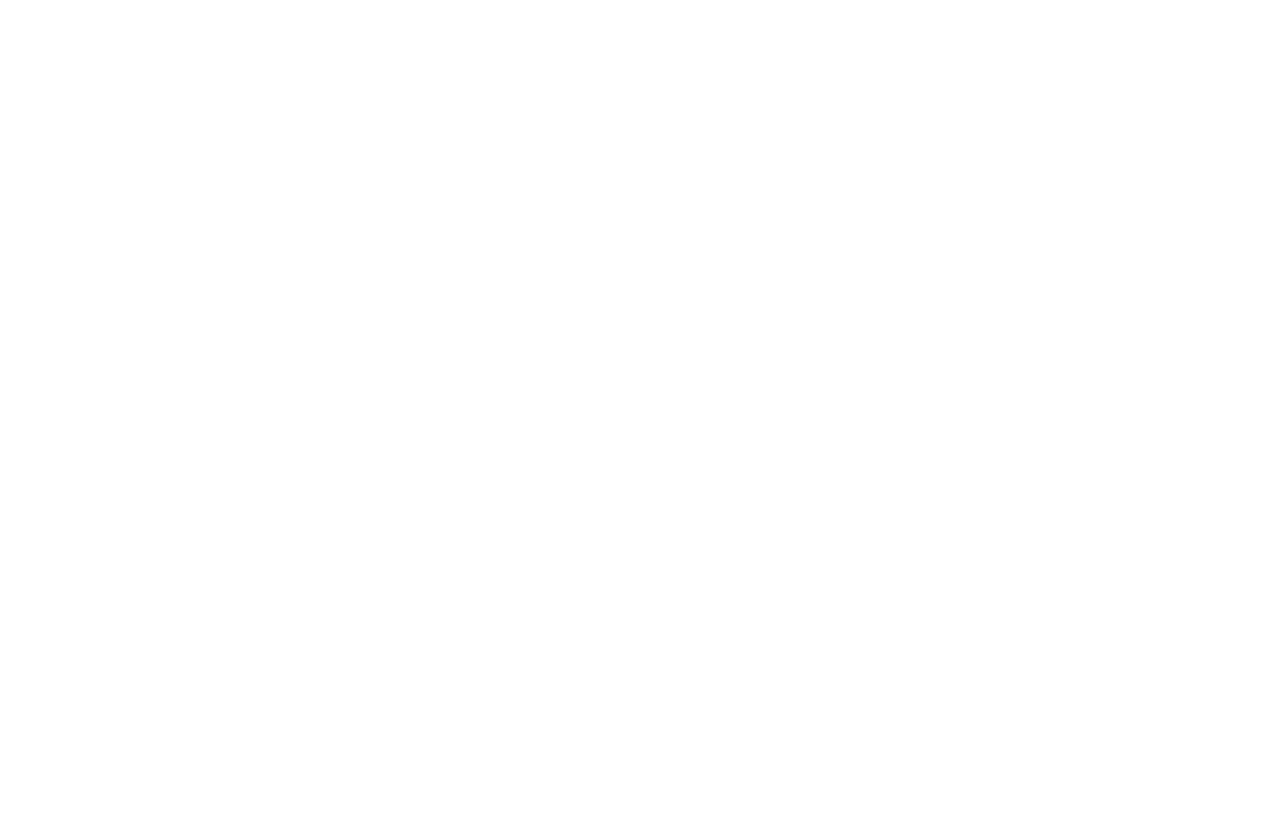
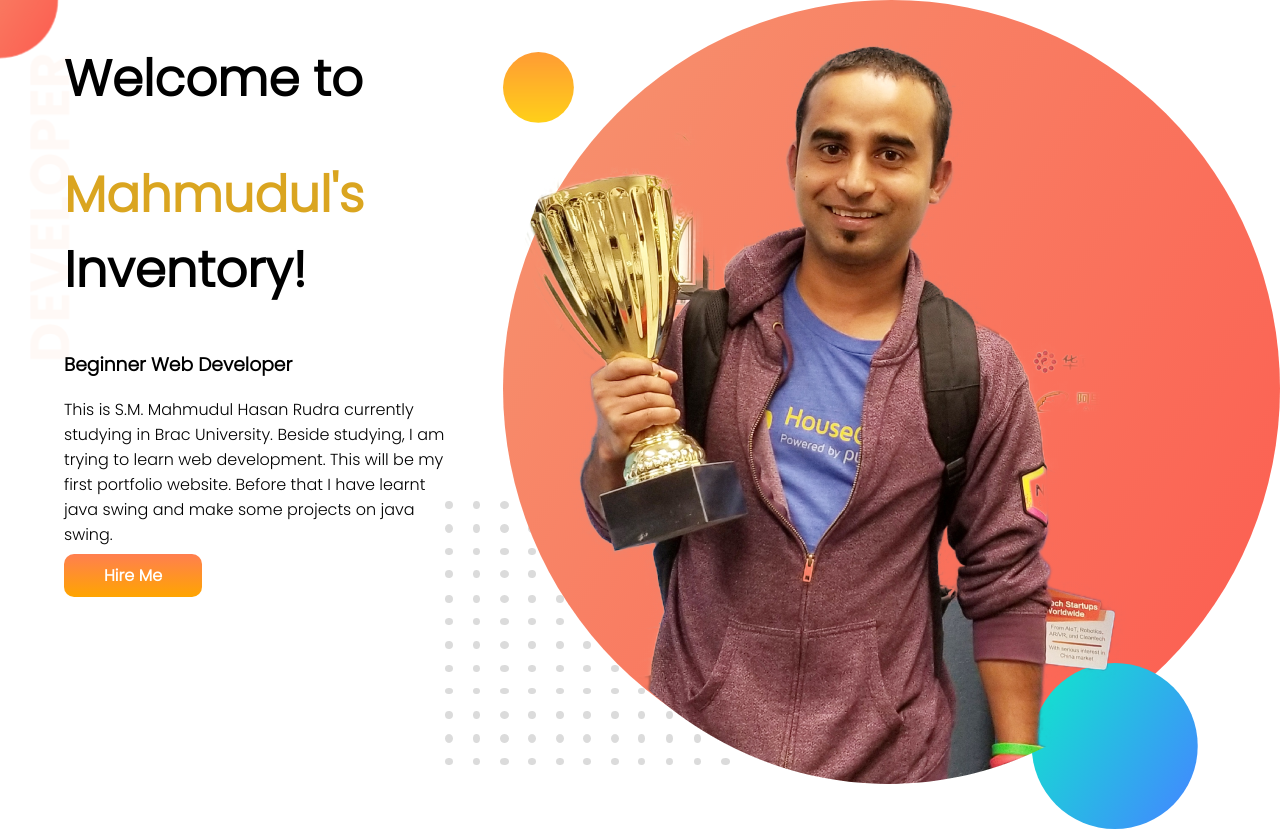
Before and after one commit to Mahmudul-Rudra/developer-portfolio, a plain HTML site: page index.html in a window 1280 px wide. Before the commit the page ends 800 px from the top, so only its background shows below. Drawn offline with Linux system fonts and the light colour scheme.

Commit message:
top banner added

```diff
--- a/index.html
+++ b/index.html
@@ -4,9 +4,26 @@
     <meta charset="UTF-8">
     <meta http-equiv="X-UA-Compatible" content="IE=edge">
     <meta name="viewport" content="width=device-width, initial-scale=1.0">
-    <title>Mahmudul's Portfolio</title>
+    <title>Mahmud's Portfolio</title>
+    <link rel="preconnect" href="https://fonts.googleapis.com">
+    <link rel="preconnect" href="https://fonts.gstatic.com" crossorigin>
+    <link href="https://fonts.googleapis.com/css2?family=Poppins:wght@300&display=swap" rel="stylesheet">
+    <link rel="stylesheet" href="style.css">
 </head>
 <body>
+    <section class="top-banner">
+        <div class="my-intro">
+            <h1>Welcome to</h1>
+            <h1> <span class="orange-color">Mahmudul's</span>  Inventory!</h1>
+            <h3>Beginner Web Developer</h3>
+            <p>This is S.M. Mahmudul Hasan Rudra currently studying in Brac University. Beside studying, I am trying to learn web development. This will be my first portfolio website. Before that I have learnt java swing and make some projects on java swing.</p>
 
+            <a class="link-button" href="https://www.google.com/" target="_blank">Hire Me</a>
+        </div>
+
+        <div class="my-image">
+            <img src="images/jhankar.png" alt="">
+        </div>
+    </section>
 </body>
 </html>
--- a/style.css
+++ b/style.css
@@ -0,0 +1,33 @@
+body{
+    font-family: 'Poppins', sans-serif;
+    margin: 0;
+}
+h1{
+    font-size: 50px;
+}
+.orange-color{
+    color: goldenrod;
+}
+section{
+    display: flex;
+}
+.my-intro{
+    width: 50%;
+    padding-left: 5%;
+}
+.my-image{
+    width: 80%;
+}
+.link-button{
+    text-decoration: none;
+    background-image: linear-gradient(coral, orange);
+    padding: 10px 40px;
+    color: white;
+    font-weight: 700;
+    border-radius: 10px;
+}
+.top-banner{
+    background-image: url(images/top-banner.png);
+    background-repeat: no-repeat;
+
+}
```
Also changed, not shown: images/dream-bg.png (added), images/exp-bg.png (added), images/jhankar.png (added), images/jhankar2.png (added), images/my-bg.png (added), images/my-bg2.png (added), images/my-style.png (added), images/top-banner.png (added), showOff/mahmudul-removebg-preview (1).png (added), 7 other files.
